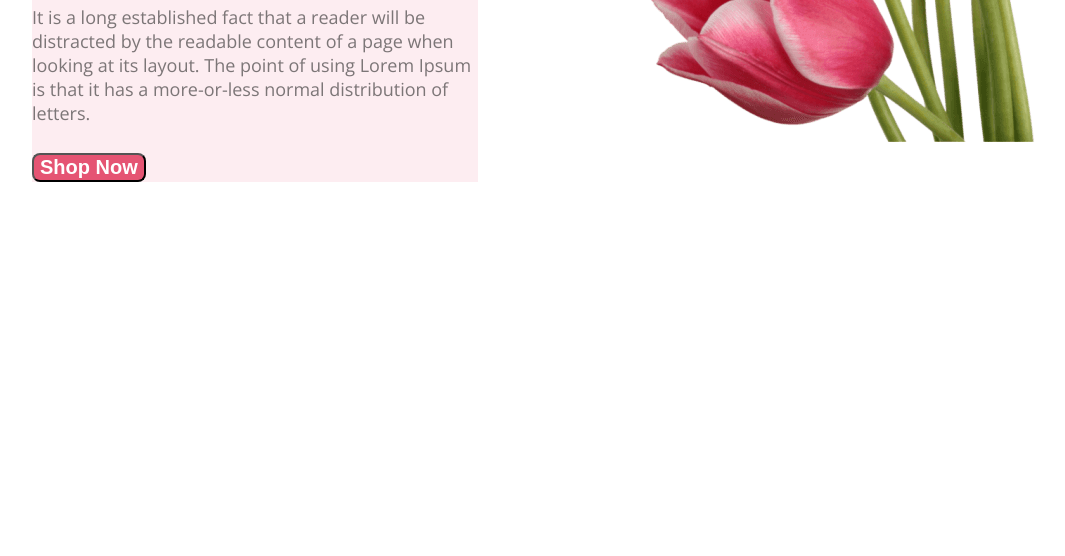
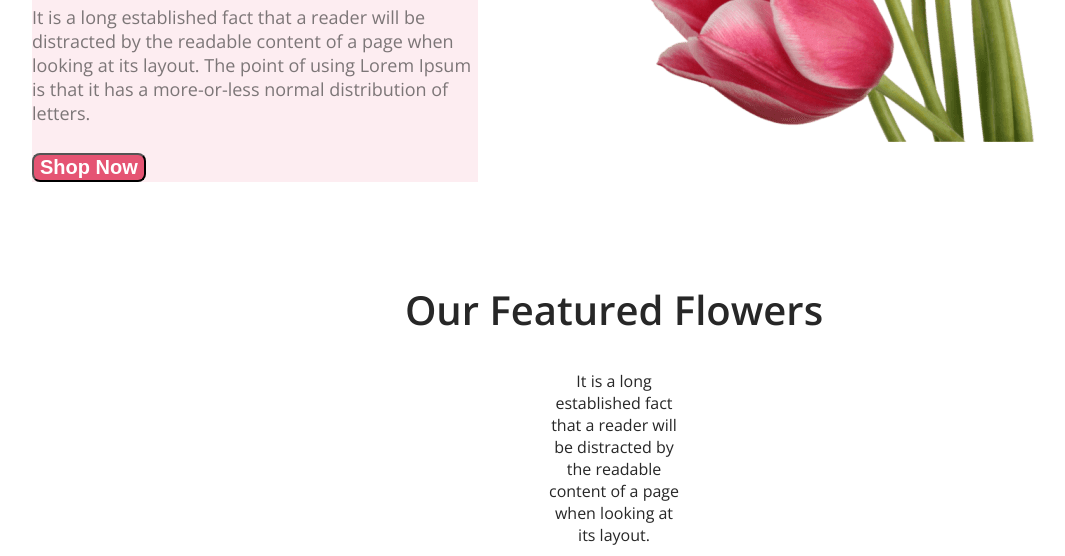
Before and after one commit to Shakibnymr/very-first-assignment-of-ph, a plain HTML site: page index.html in a window 1280 px wide. Shown: the part 750-1306 px from the top of the page, without its empty margins (26-1091 px from the left). Before the commit the page ends 940 px from the top, so only its background shows below. Drawn offline with nearby package versions, Linux system fonts and the light colour scheme.

Commit message:
sc1 completed

```diff
--- a/index.html
+++ b/index.html
@@ -24,7 +24,13 @@
 </nav>
     </header>
     <main>
+<section class="section1">
+<h1 class="sc1-heading">Our Featured Flowers</h1>
+<p class="sc1-paragraph">It is a long established fact that a reader will be distracted by the readable content of a page when looking at its layout.</p>
 
+
+
+</section>
     </main>
     <footer>
 
--- a/style.css
+++ b/style.css
@@ -3,6 +3,7 @@ body{
     font-family: 'Open Sans', sans-serif;
     margin: 8px;
 }
+/* sharing heading style */
 nav{
 display: flex;
 justify-content: space-around;
@@ -45,3 +46,21 @@ border-radius: 8px;
 background: #E55473;
 margin-top: 10px;
 }
+/* sharing sc1 style */
+.section1{
+    text-align: center;
+    margin-top: 100px;
+}
+.sc1-heading{
+    color: #272727;
+text-align: center;
+
+font-size: 40px;
+
+font-weight: 800;
+}
+.sc1-paragraph{
+    color: #272727;
+margin: 24px 563px 10px 563px;
+
+}
```
